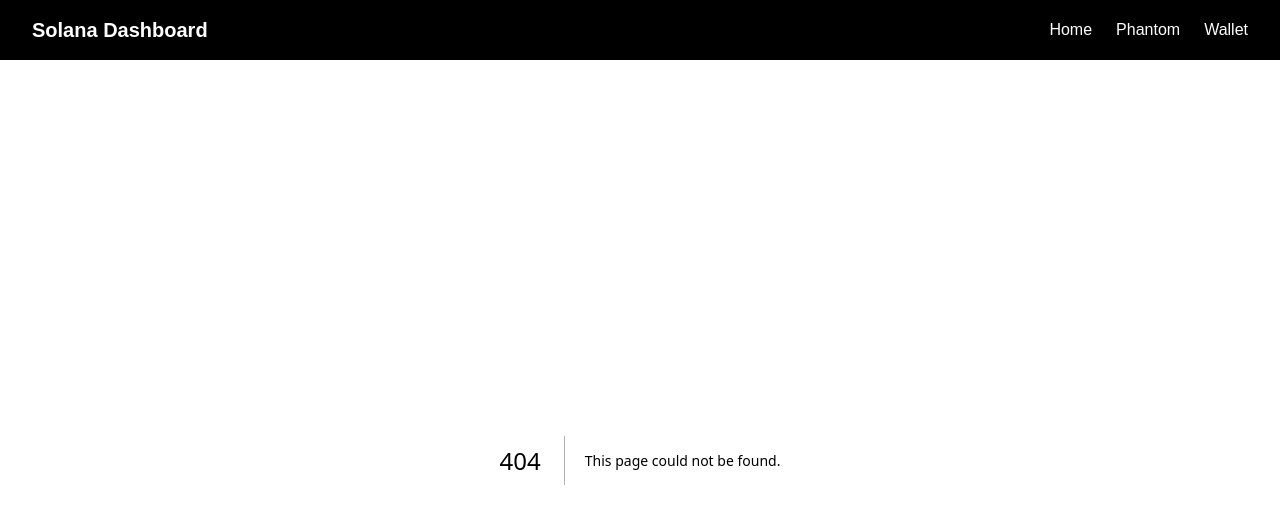
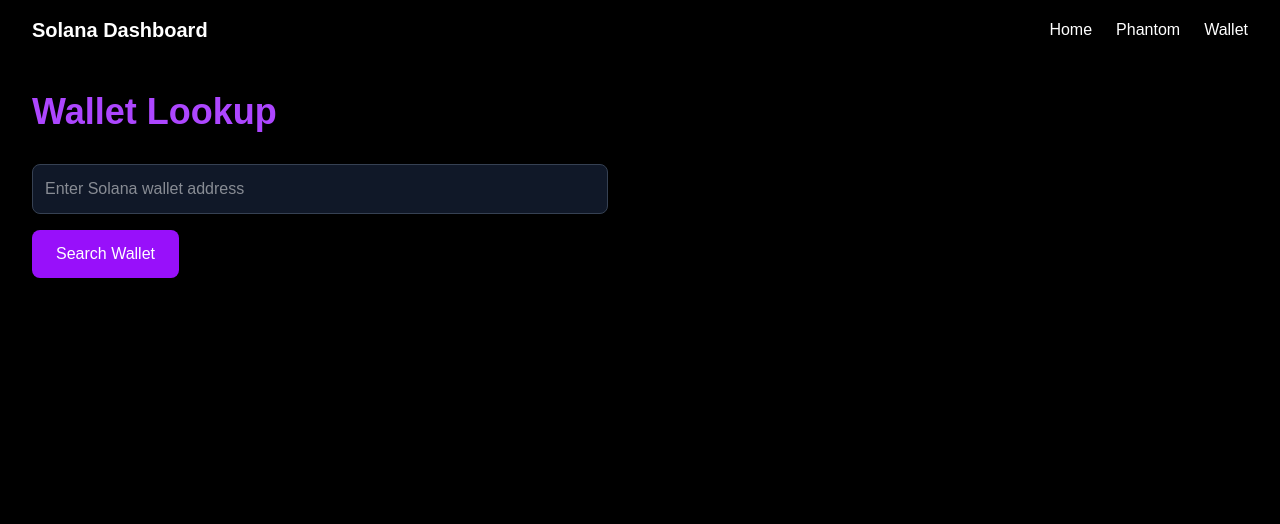
Before and after one commit to IsiraGamlath/Trending-Tokens, a Next.js app in the folder tending_tockens/: page /wallet in a window 1280 px wide. Before the commit this address had no page. Shown: the top 524 px of the page. Built offline with nearby package versions, Linux system fonts and the light colour scheme.

Commit message:
Add wallet address search feature

```diff
--- /dev/null
+++ b/tending_tockens/app/wallet/page.tsx
@@ -0,0 +1,66 @@
+"use client";
+
+import { useState } from "react";
+import { useRouter } from "next/navigation";
+
+export default function WalletSearchPage() {
+
+  const [address, setAddress] = useState("");
+  const router = useRouter();
+
+
+  function searchWallet() {
+
+    if (!address.trim()) return;
+
+    router.push(`/wallet/${address}`);
+
+  }
+
+
+  return (
+    <main className="min-h-screen bg-black text-white p-8">
+
+      <h1 className="text-4xl font-bold text-purple-500 mb-8">
+        Wallet Lookup
+      </h1>
+
+
+      <div className="max-w-xl">
+
+        <input
+          type="text"
+          placeholder="Enter Solana wallet address"
+          value={address}
+          onChange={(e) => setAddress(e.target.value)}
+          className="
+            w-full
+            p-3
+            rounded-lg
+            bg-gray-900
+            border
+            border-gray-700
+            text-white
+          "
+        />
+
+
+        <button
+          onClick={searchWallet}
+          className="
+            mt-4
+            px-6
+            py-3
+            rounded-lg
+            bg-purple-600
+            hover:bg-purple-700
+          "
+        >
+          Search Wallet
+        </button>
+
+      </div>
+
+    </main>
+  );
+}
```
